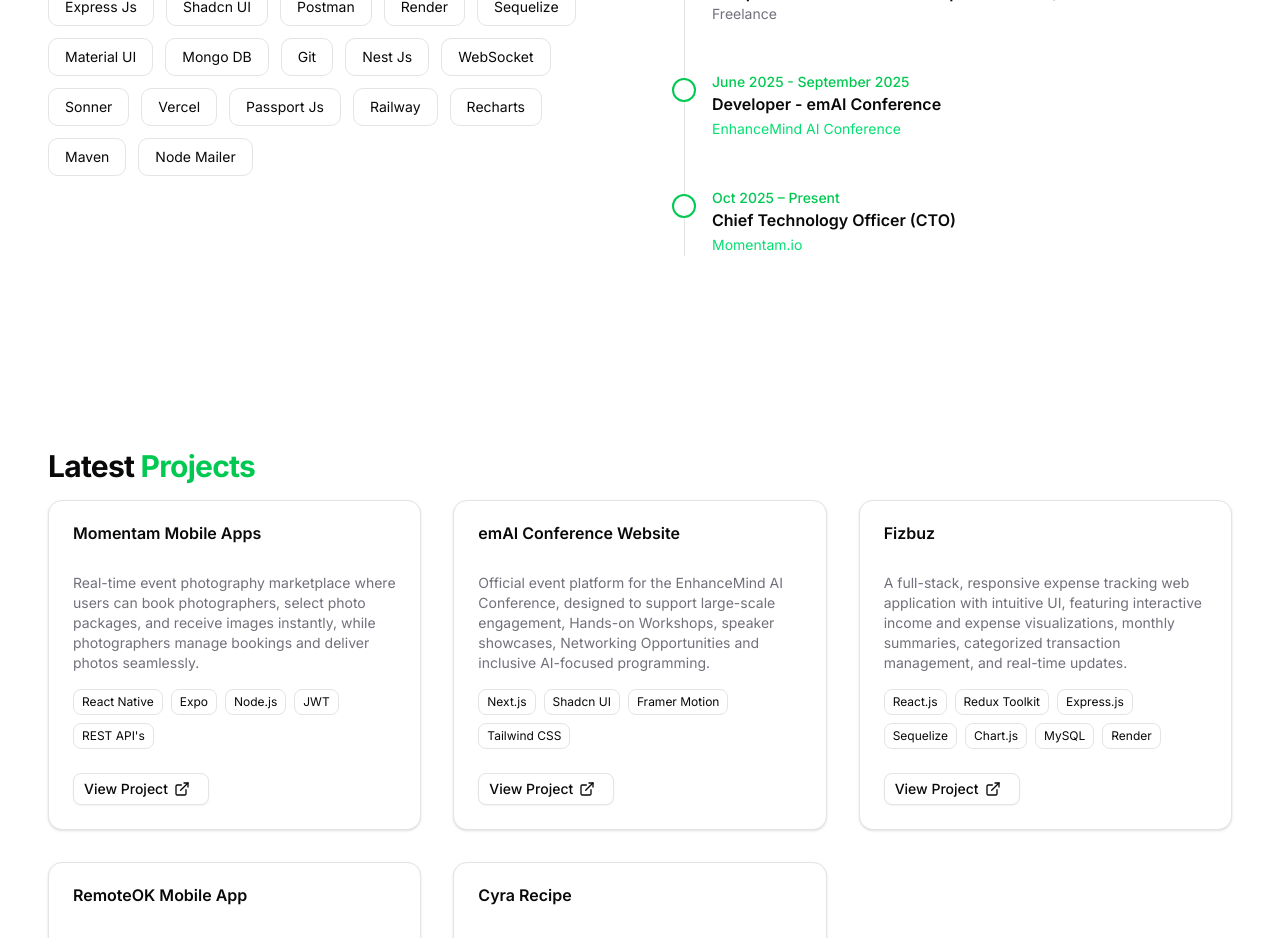
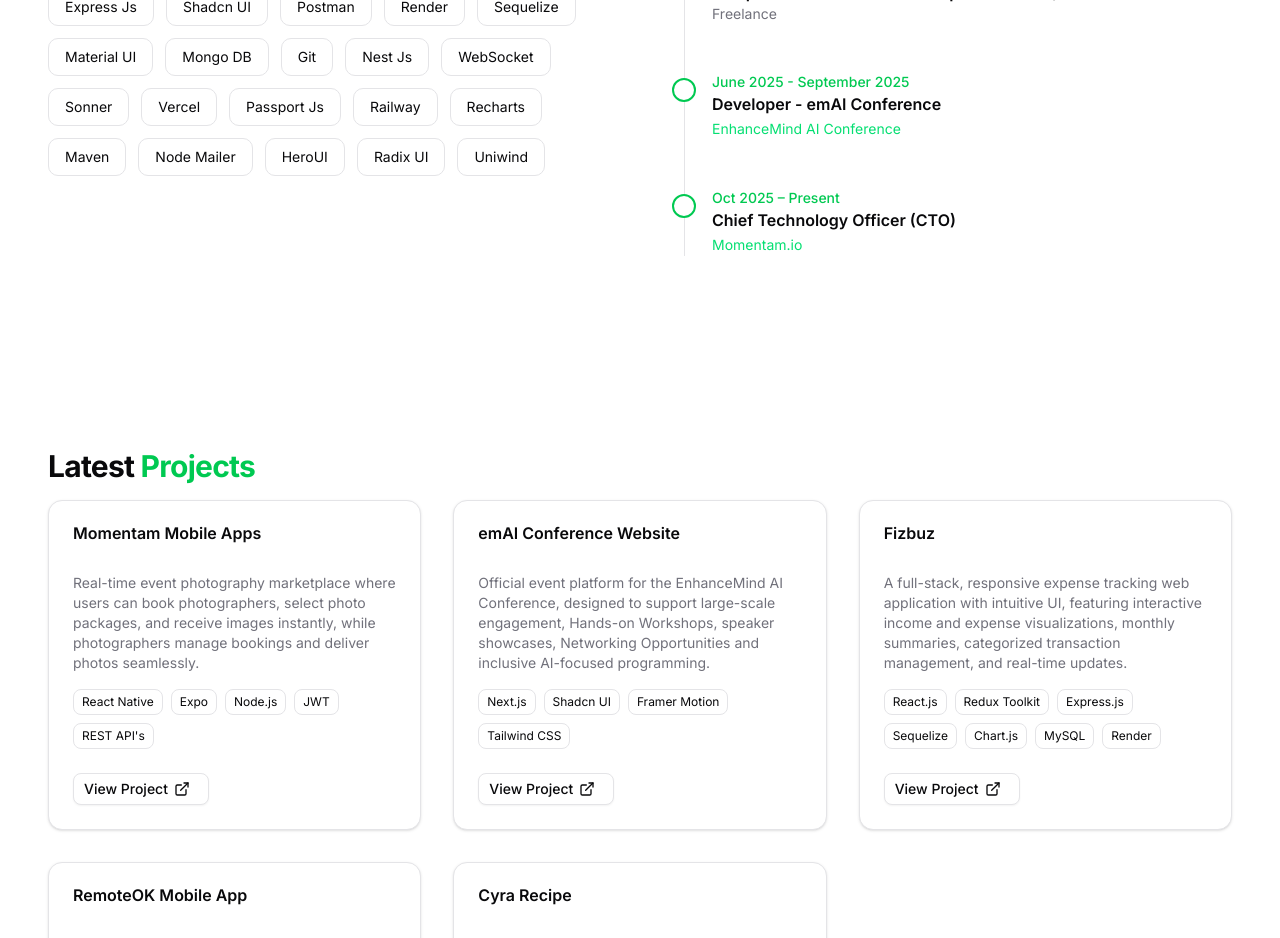
Before and after one commit to gilbertmunuotz/my-portfolio, a Next.js app: page / in a window 1280 px wide. Shown: the part 1720-2658 px from the top of the page. Built offline with nearby package versions, Linux system fonts and the light colour scheme.

Commit message:
#feat: expanded tech stack in Timeline component with additional UI libraries

```diff
--- a/components/sections/Timeline.tsx
+++ b/components/sections/Timeline.tsx
@@ -67,7 +67,10 @@
     "Railway",
     "Recharts",
     "Maven",
-    "Node Mailer"
+    "Node Mailer",
+    "HeroUI",
+    "Radix UI",
+    "Uniwind",
 ]
 
 export default function ExperienceTimeline() {
```
